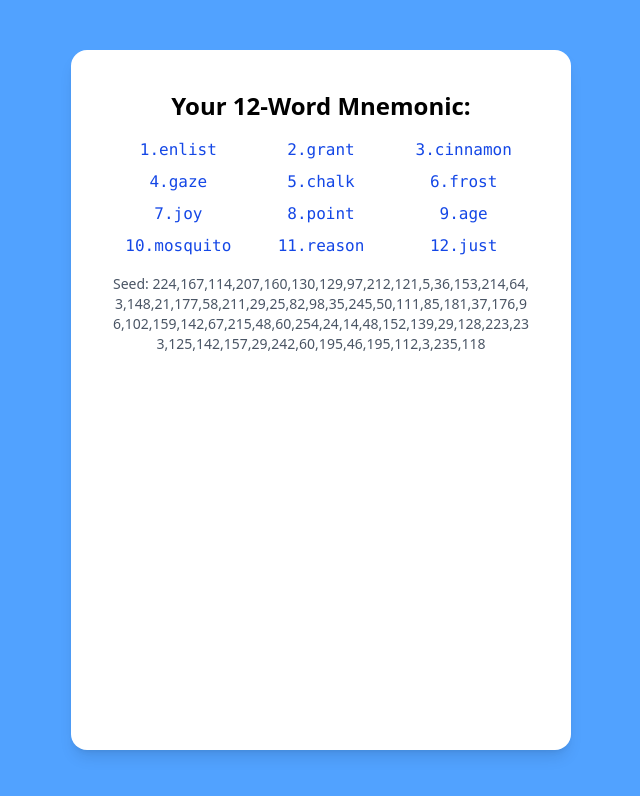
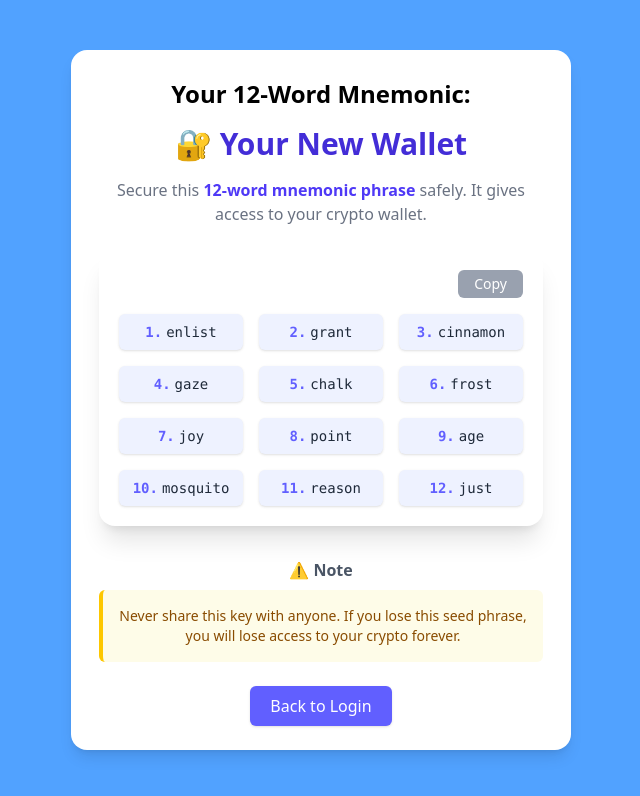
Before and after one commit to Khizarshah01/web3-wallet, a React (Vite) app: page /create in a window 1280 px wide. Shown: the top 796 px of the page, without its empty margins (319-959 px from the left). Built offline with nearby package versions, Linux system fonts and the light colour scheme.

Commit message:
Added Dashboard with rough value

```diff
--- a/package.json
+++ b/package.json
@@ -18,6 +18,7 @@
     "link": "^2.1.1",
     "react": "^19.0.0",
     "react-dom": "^19.0.0",
+    "react-icons": "^5.5.0",
     "react-router": "^7.5.0",
     "react-router-dom": "^7.5.0",
     "tailwindcss": "^4.1.3"
--- /dev/null
+++ b/src/components/FrontFoot.jsx
@@ -0,0 +1,43 @@
+import React, { useState } from 'react';
+import { CiSearch } from "react-icons/ci";
+
+const FrontFoot = () => {
+  const [showSearch, setShowSearch] = useState(false);
+
+  return (
+    <div className='flex justify-between items-center px-6 py-4  rounded-xl'>
+
+      {/* Wallet Dropdown */}
+      <div className="relative">
+        <select className="border border-gray-200 bg-gray-200 rounded-md px-4 py-2 text-sm">
+          <option>Wallet 1</option>
+          <option>Wallet 2</option>
+          <option>Wallet 3</option>
+        </select>
+      </div>
+
+      {/* Search Icon and Animated Input */}
+      <div className="relative flex items-center gap-2">
+        <CiSearch
+          className="text-xl text-gray-600 cursor-pointer"
+          onClick={() => setShowSearch(!showSearch)}
+        />
+
+        <div
+          className={`transition-all duration-300 ease-in-out ${
+            showSearch ? 'opacity-100 scale-100 w-40' : 'opacity-0 scale-95 w-0'
+          } overflow-hidden`}
+        >
+          <input
+            type="text"
+            placeholder="Search..."
+            className="border border-gray-300 rounded-md px-3 py-1 text-sm focus:outline-none focus:ring-2 focus:ring-indigo-400 w-full"
+          />
+        </div>
+      </div>
+
+    </div>
+  );
+};
+
+export default FrontFoot;
--- a/src/components/Main.jsx
+++ b/src/components/Main.jsx
@@ -2,6 +2,8 @@ import React from "react";
 import { BrowserRouter, Routes, Route } from "react-router-dom";
 import Create from "./pages/Create";
 import Auth from './pages/Auth'
+import Login from "./pages/Login";
+import Dashboard from "./pages/Dashboard";
 const Main = () => {
   return (
     <div className='flex h-screen bg-blue-400 justify-center items-center'>
@@ -10,6 +12,8 @@ const Main = () => {
     <Routes>
       <Route path="/" element={<Auth />} />
       <Route path="/create" element={<Create />} />
+      <Route path="/login" element={<Login />} />
+      <Route path="/dashboard" element={<Dashboard />} />
     </Routes>
   </BrowserRouter>
 
--- a/src/components/pages/Auth.jsx
+++ b/src/components/pages/Auth.jsx
@@ -29,9 +29,11 @@ const Auth = () => {
         </button>
         </Link>
 
+        <Link to='/login'>
         <button className="bg-blue-500 hover:bg-blue-600 text-white font-semibold py-3 px-6 rounded-lg shadow-md transition duration-300">
           Import Existing Wallet
         </button>
+        </Link>
       </div>
 
       <p className="text-sm text-gray-400 mt-8 italic">
--- a/src/components/pages/Create.jsx
+++ b/src/components/pages/Create.jsx
@@ -1,11 +1,13 @@
 import React, { useEffect, useState } from 'react';
 import * as bip39 from '@scure/bip39';
 import { wordlist } from '@scure/bip39/wordlists/english'; // there is lot of language 2048 word list available i chose english
+import { useNavigate } from "react-router-dom";
 
 const Create = () => {
   const [mnemonic, setMnemonic] = useState("");
   const [mnemonicarr, setMnemonicarr] = useState([]);
   const [seedHex, setSeedHex] = useState("");
+  const navigate = useNavigate();
 
   useEffect(() => {
     const generatedMnemonic = bip39.generateMnemonic(wordlist); // createing memonic means just a choose a 12 words in 2048
@@ -17,22 +19,56 @@ const Create = () => {
     setMnemonicarr(wordArr);
   }, []);
 
+  const handleCopy = () => {
+    const phrase = mnemonic;
+    navigator.clipboard.writeText(phrase);
+    alert("Mnemonic copied to clipboard!");
+  };
+
   return (
-    <div className="p-4 text-center">
+    <div className=" p-1 text-center">
      <h1 className="text-2xl font-bold mb-4">Your 12-Word Mnemonic:</h1>
-      <div className="grid grid-cols-3 gap-2 text-blue-700 font-mono">
-       {
-        mnemonicarr.map((word, idx)=>(
-            <div key={idx}>
-                {idx+1}.{word}
+     <h1 className="text-3xl font-bold text-indigo-700 mb-4 text-center">🔐 Your New Wallet</h1>
+     <p className="text-gray-500 text-center mb-6">
+          Secure this <span className="text-indigo-600 font-semibold">12-word mnemonic phrase</span> safely. It gives access to your crypto wallet.
+        </p>
+     <div className="bg-white shadow-xl rounded-2xl p-5 w-full max-w-lg">
+     <div className="flex justify-end mb-4">
+          <button
+            onClick={handleCopy}
+            className="text-sm text-white bg-gray-400 hover:bg-gray-600 px-4 py-1 rounded-md transition"
+          >
+            Copy
+          </button>
+        </div>
+     <div className="grid grid-cols-3 gap-4 text-sm font-mono text-gray-800">
+          {mnemonicarr.map((word, idx) => (
+            <div
+              key={idx}
+              className="bg-indigo-50 rounded-md px-3 py-2 text-center shadow-sm"
+            >
+              <span className="font-bold text-indigo-500 mr-1">{idx + 1}.</span>
+              {word}
             </div>
-        ))
-       }
+          ))}
+        </div>
+    </div>
+
+    <div className="mt-8">
+  <h2 className="text-md font-semibold text-gray-600 mb-2">⚠️ Note</h2>
+  <div className="bg-yellow-50 border-l-4 border-yellow-400 p-4 text-sm text-yellow-800 rounded-md">
+    Never share this key with anyone. If you lose this seed phrase, you will lose access to your crypto forever.
+  </div>
+</div>
+<div className="mt-6">
+        <button
+          onClick={() => navigate("/login")} // 👈 Change "/login" to your actual login/home route
+          className="bg-indigo-500 text-white px-5 py-2 rounded-md shadow hover:bg-indigo-600 transition"
+        >
+          Back to Login
+        </button>
       </div>
-      <p className="text-sm text-gray-600 mt-4 break-all">
-        Seed: {seedHex || "Generating..."}
-      </p>
-    </div>
+        </div >
   );
 };
 
--- /dev/null
+++ b/src/components/pages/Dashboard.jsx
@@ -0,0 +1,73 @@
+import React, { useState, useEffect } from 'react';
+import FrontFoot from '../FrontFoot';
+
+const defaultTokens = [
+  { name: 'Bitcoin', symbol: 'BTC', balance: 0.005, price: 66000 },
+  { name: 'Ethereum', symbol: 'ETH', balance: 0.8, price: 3300 },
+  { name: 'Polkadot', symbol: 'DOT', balance: 25, price: 7.2 },
+];
+
+const Dashboard = () => {
+  const [tokens, setTokens] = useState(defaultTokens);
+
+  const totalBalance = tokens.reduce((sum, token) => sum + token.balance * token.price, 0);
+
+  return (
+    <div className='bg-gray-100'>
+      <FrontFoot />
+
+      <div className='max-w-4xl mx-auto px-4 py-3'>
+
+        {/* Wallet Balance */}
+        <div className='text-gray-800 text-3xl font-semibold mb-6'>
+          ${totalBalance.toFixed(2)}
+          <p className="text-sm text-gray-500">Total Wallet Balance</p>
+        </div>
+
+            {/* Action Buttons */}
+            <div className='flex gap-4 mb-8'>
+          <button className='bg-indigo-600 text-white px-6 py-2 rounded-md hover:bg-indigo-700'>
+            + Add Token
+          </button>
+          <button className='bg-gray-300 text-gray-800 px-6 py-2 rounded-md hover:bg-gray-400'>
+            Send
+          </button>
+          <button className='bg-gray-300 text-gray-800 px-6 py-2 rounded-md hover:bg-gray-400'>
+            Receive
+          </button>
+        </div>
+
+        {/* Token List */}
+        <div className="grid overflow-x-auto grid-rows-1 md:grid-rows-1 gap-4 mb-8">
+          {tokens.map((token, index) => (
+            <div
+              key={index}
+              className="bg-white p-4 rounded-lg shadow flex justify-between items-center"
+            >
+              <div>
+                <h3 className="text-lg font-medium">{token.name}</h3>
+                <p className="text-sm text-gray-500">
+                  {token.balance} {token.symbol}
+                </p>
+              </div>
+              <div className="text-right">
+                <p className="text-md font-semibold">${(token.balance * token.price).toFixed(2)}</p>
+                <p className="text-xs text-gray-400">(${token.price.toFixed(2)} / {token.symbol})</p>
+              </div>
+            </div>
+          ))}
+        </div>
+
+
+
+        {/* Transaction Feed */}
+        <div className="feed bg-white p-6 rounded-lg shadow-sm">
+          <h2 className="text-xl font-bold text-gray-700 mb-4">Recent Transactions</h2>
+          <p className="text-sm text-gray-500">No transactions yet.</p>
+        </div>
+      </div>
+    </div>
+  );
+};
+
+export default Dashboard;
--- a/src/components/pages/Landing.jsx
+++ /dev/null
@@ -1,13 +0,0 @@
-import React from 'react'
-
-const Landing = () => {
-  return (
-    <div>
-        <h1 className='text-2xl font-bold text-gray-800 mb-4'>My Crypto Wallet</h1>
-        <p className='text-gray-600'>Balance: 0.00 ETH</p>
-        {/* You can add buttons, inputs, etc. here */}
-    </div>
-  )
-}
-
-export default Landing
--- /dev/null
+++ b/src/components/pages/Login.jsx
@@ -0,0 +1,61 @@
+import React, { useState } from 'react';
+import { useNavigate } from 'react-router-dom';
+
+const Login = () => {
+  const [mnemonicaarr, setMnemonicArr] = useState(Array(12).fill(''));
+  const navigate = useNavigate();
+
+  const handleLogin = () => {
+    const mnemonic = mnemonicaarr.join(' ');
+    if (mnemonicaarr.every(word => word.trim() !== '') && mnemonic.split(' ').length === 12) {
+      alert('Logged in with mnemonic!');
+      localStorage.setItem("mnemonic", mnemonic);
+      navigate('/dashboard'); // Change to your protected route
+    } else {
+      alert('Please enter all 12 words of the mnemonic phrase.');
+    }
+  };
+
+  const handleChange = (idx, value) => {
+    const update = [...mnemonicaarr];
+    update[idx] = value.trim();
+    setMnemonicArr(update);
+  };
+
+  return (
+
+      <div className="bg-white p-8 rounded-xl shadow-md w-full max-w-lg">
+        <h1 className="text-3xl font-bold text-indigo-700 mb-4 text-center">🔐 Login to Wallet</h1>
+        <p className="text-sm text-gray-600 mb-6 text-center">
+          Enter your <span className="font-semibold text-indigo-600">12-word mnemonic</span> to access your wallet.
+        </p>
+
+        <div className="grid grid-cols-3 gap-4 mb-6">
+          {mnemonicaarr.map((word, idx) => (
+            <input
+              key={idx}
+              type="text"
+              value={word}
+              onChange={(e) => handleChange(idx, e.target.value)}
+              className="p-2 border border-gray-300 rounded-md text-center text-sm focus:ring-indigo-400 focus:ring-2"
+              placeholder={`${idx + 1}`}
+            />
+          ))}
+        </div>
+
+        <button
+          onClick={handleLogin}
+          className="mt-4 w-full bg-indigo-600 text-white py-2 rounded-md hover:bg-indigo-700 transition"
+        >
+          🔓 Unlock Wallet
+        </button>
+
+        <p className="text-xs text-gray-500 mt-4 text-center">
+          Never share your seed phrase with anyone.
+        </p>
+      </div>
+
+  );
+};
+
+export default Login;
```
Also changed, not shown: src/components/pages/Import.jsx (deleted), 1 other file (tests, documents, lock files or other folders).
